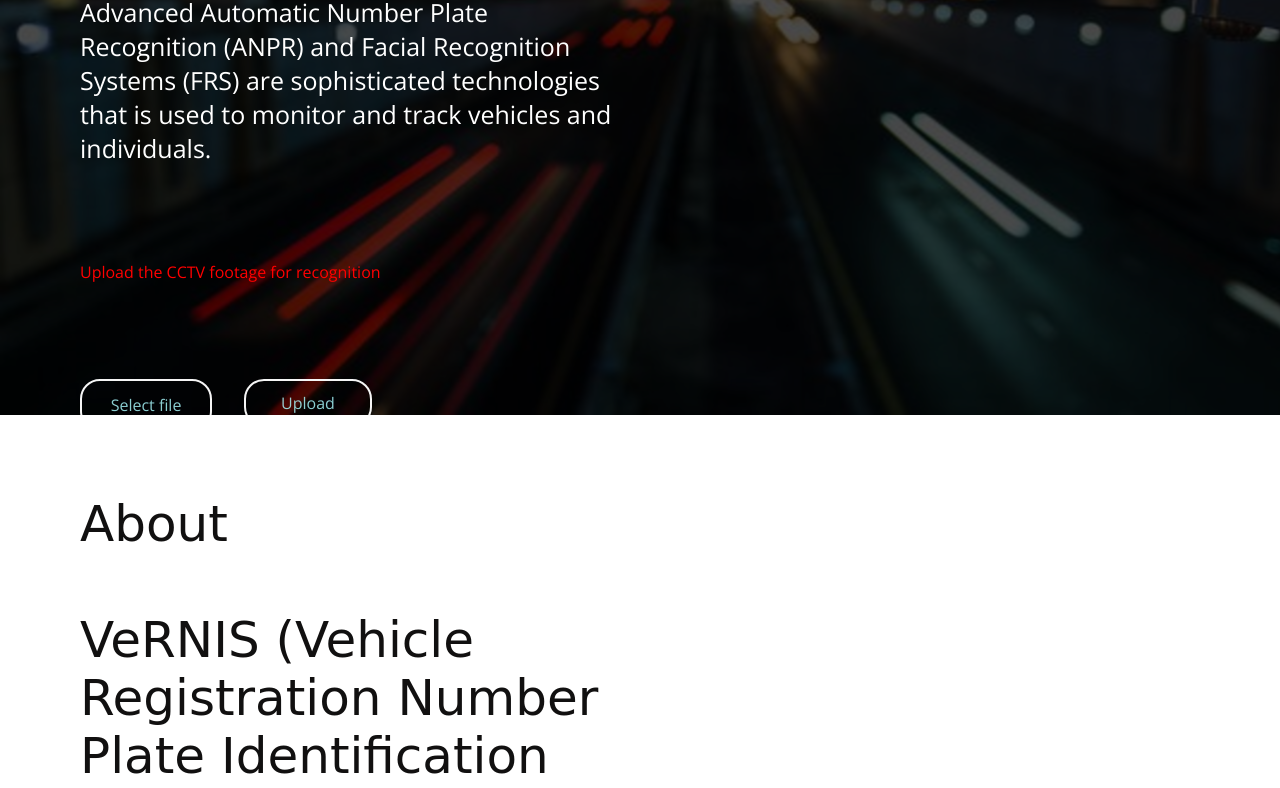
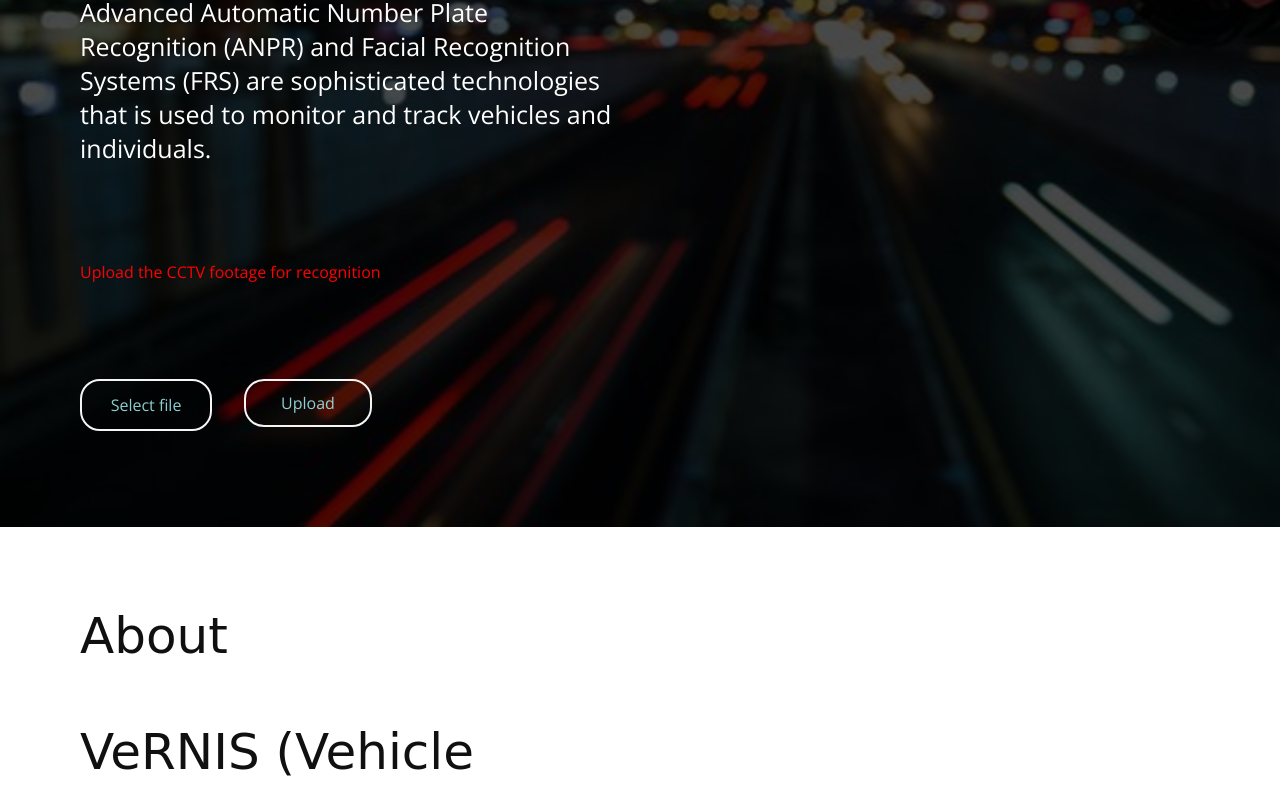
Before and after one commit to omkarjha/ANPR, a plain HTML site: page index.html in a window 1280 px wide. Shown: the part 393-1181 px from the top of the page. Drawn offline with nearby package versions, Linux system fonts and the light colour scheme; a web font is replaced by a local one.

Commit message:
second commit

```diff
--- a/style.css
+++ b/style.css
@@ -74,7 +74,7 @@
      background-color: #000000b5;
      padding-bottom: 5rem;
      background-blend-mode: hue;
-     height: 91vh;
+     min-height: 91vh;
      overflow: hidden;
 }
 
```
